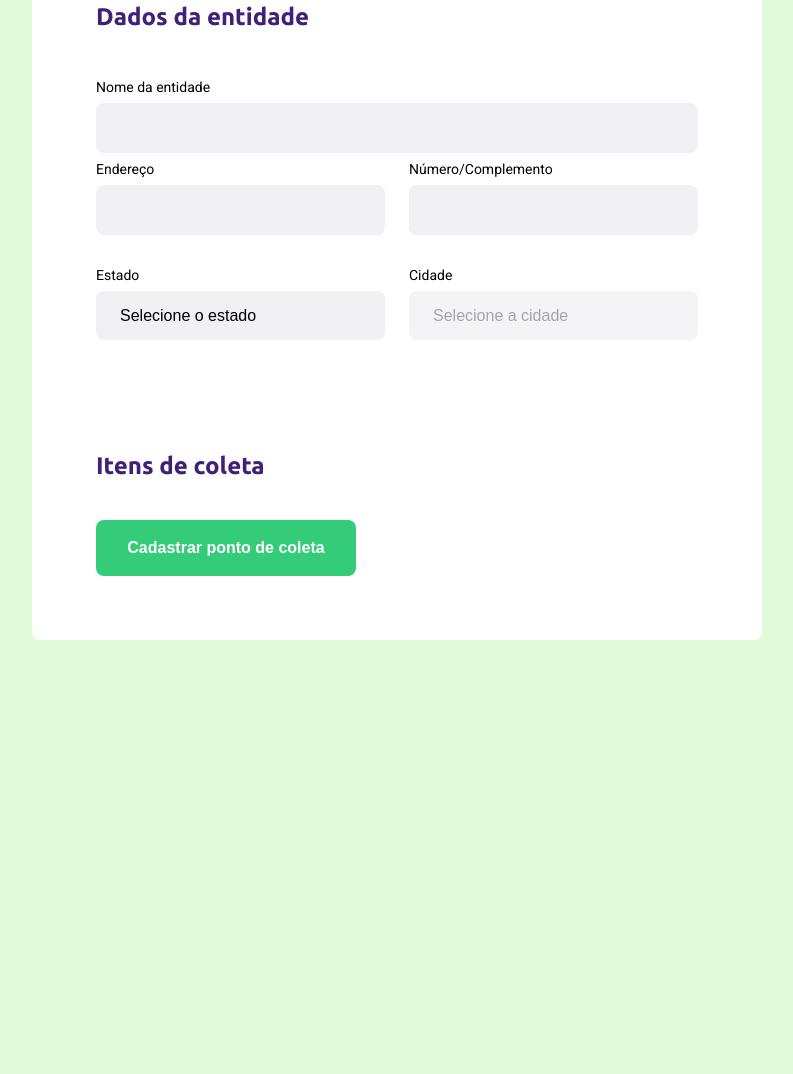
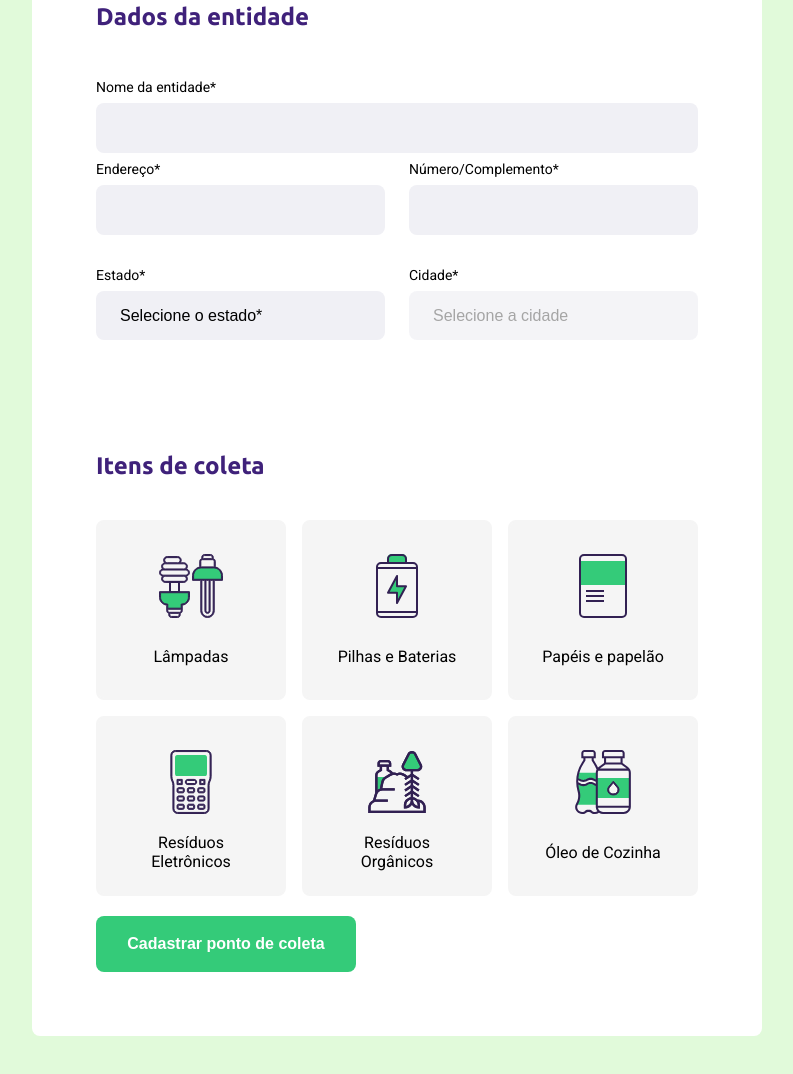
Before and after one commit to rlima-nogueira/Next-Level-Week, a plain HTML site: page create-point.html in a window 1280 px wide. Shown: the part 358-1432 px from the top of the page, without its empty margins (243-1036 px from the left). Before the commit the page ends 1078 px from the top, so only its background shows below. Drawn offline with Linux system fonts and the light colour scheme; no server answers.

Commit message:
página create-point atualizada

```diff
--- a/create-point.html
+++ b/create-point.html
@@ -20,7 +20,7 @@
 
             <!--Cabeçalho SITE-->
             <header>
-                <img src='/assets/icones/logo.svg' alt="Logomarca Ecoleta">
+                <img src='/assets/icones/logo.svg' alt="Logomarca Ecoleta" >
                 <a href="#">
                     <span></span>
                     Voltar para o início
@@ -38,32 +38,32 @@
                     </legend>
 
                     <div class="field">
-                        <label for="name">Nome da entidade</label>
-                        <input type="text" name="name">
+                        <label for="name">Nome da entidade*</label>
+                        <input type="text" name="name" required>
 
                         <div class="field-group">
                             <div class="field">
-                                <label for="address">Endereço</label>
-                                <input type="text" name="address">
+                                <label for="address">Endereço*</label>
+                                <input type="text" name="address" required>
                             </div>
                             <div class="field">
-                                <label for="address2">Número/Complemento</label>
+                                <label for="address2">Número/Complemento*</label>
                                 <input type="text" name="address2">
                             </div>
                         </div>
                         <div class="field-group">
                             <div class="field">
-                                <label for="state">Estado</label>
-                                <select name="uf">
-                                    <option value="">Selecione o estado</option>
+                                <label for="state">Estado*</label>
+                                <select name="uf" required>
+                                    <option value="">Selecione o estado*</option>
                                     <option value="1">Estado</option>
 
                                     <input type="hidden" name="state">
                                 </select>
                             </div>
                             <div class="field">
-                                <label for="city">Cidade</label>
-                                <select name="city" disabled>
+                                <label for="city">Cidade*</label>
+                                <select name="city" disabled required>
                                     <option value="">Selecione a cidade</option>
                                 </select>
                             </div>
@@ -77,6 +77,35 @@
                     <legend>
                         <h2>Itens de coleta</h2>
                     </legend>
+
+                    <div class="items-grid">
+                        <li data-id="1">
+                            <img src="/assets/icones/lampadas.svg" alt="Imagem de uma lâmpada">
+                            <span>Lâmpadas</span>
+                        </li>
+                        <li data-id="2">
+                            <img src="/assets/icones/baterias.svg" alt="Imagem de uma bateria">
+                            <span>Pilhas e Baterias</span>
+                        </li>
+                        <li data-id="3">
+                            <img src="/assets/icones/papeis-papelao.svg" alt="Imagem de papéis">
+                            <span>Papéis e papelão </span>
+                        </li>
+                        <li data-id="4">
+                            <img src="/assets/icones/eletronicos.svg" alt="Imagem de resíduos eletrônicos">
+                            <span>Resíduos Eletrônicos</span>
+                        </li>
+                        <li data-id="5">
+                            <img src="/assets/icones/organicos.svg" alt="Imagem de resíduos orgânicos">
+                            <span>Resíduos Orgânicos</span>
+                        </li>
+                        <li data-id="6">
+                            <img src="/assets/icones/oleo.svg" alt="Imagem de um copo com óleo de cozinha">
+                            <span>Óleo de Cozinha</span>
+                        </li>
+                    </div>
+
+                    <input type="hidden" name="items">
                </fieldset>
 
                <button type="submit">
--- a/scripts/create-point.js
+++ b/scripts/create-point.js
@@ -1,5 +1,5 @@
 
-
+// Função para popular o campo de estados
 function populationUFs (){
     const ufSelect = document.querySelector("[name=uf]");
 
@@ -29,6 +29,9 @@ function getCities(event){
 
     const url = `https://servicodados.ibge.gov.br/api/v1/localidades/estados/${ufValue}/municipios`;
 
+    citySelect.innerHTML = "";
+    citySelect.disabled = `<option value="">Digite sua cidade</option>;`
+
     fetch(url)
         .then(response => response.json()) //função anonima que retorna o json
         .then(cities => { //retorna os estados do json
@@ -48,3 +51,45 @@ document
     .querySelector("[name=uf]")
     //Fica esperando a mudança do campo UF do create-point, com uma arrow function para liberar as cidades
     .addEventListener("change", getCities); //quando mudar, pega a função getCities e execute
+
+//Itens de coleta
+//pegar todos os li's de uma vez só
+const itemsToCollect = document.querySelectorAll(".items-grid li");
+
+for (const item of itemsToCollect){
+    item.addEventListener("click", hadleSelectedItem);
+}
+
+const collectedItems = document.querySelector("input[name=items]");
+let selectedItens = [];
+
+function hadleSelectedItem (event) {
+
+    const itemList = event.target;
+
+    // add ou remove any class with javascript
+    itemList.classList.toggle("selected");
+
+    const itemId = itemList.dataset.id;
+
+    // verificar se existem itens selecionados, se sim, pega os itens selecionados
+    const alreadySelected = selectedItens.findIndex(item => item == itemId);
+    //aqui eu estou fazendo a comparação do item com o itemId, usando arrow function, só vai retornar algo quando item == itemId retornar true
+
+    // se já estiver selecionado
+    if (alreadySelected >= 0 ){
+        //se o item for diferente, ele filtra e tira do array
+        const filteredItems = selectedItens.filter(item => {
+            const itemIsDifferent = item != itemId;
+            return itemIsDifferent;
+        });
+    //atualiza o array sem os itens filtrados
+    selectedItens = filteredItems;
+    }else{
+        //adiciona o item ao array
+        selectedItens.push(itemId);
+    }
+    // atualiza o campo escondido com itens selecionados
+
+    collectedItems.value = selectedItens;
+}
--- a/styles/create-point.css
+++ b/styles/create-point.css
@@ -102,6 +102,50 @@ form .field-group .field + .field{
     margin-left: 24px;
 }
 
+.items-grid {
+    display: grid;
+    grid-template-columns: 1fr 1fr 1fr;
+    gap: 16px;
+    margin-bottom: 20px;
+}
+
+.items-grid li{
+    list-style: none ;
+    background-color: #f5f5f5;
+
+    border-radius: 8px;
+    border: 2px solid #f5f5f5;
+
+    height: 180px;
+
+    padding: 32px 24px 16px;
+
+    display: flex;
+    flex-direction: column;
+    align-items: center;
+    justify-content: space-between;
+
+    text-align: center;
+    cursor: pointer;
+}
+
+.items-grid li span{
+    margin-top: 12px;
+    flex: 1;
+    display: flex;
+    align-items: center;
+}
+
+.items-grid li.selected{
+    background-color: #e0d8fce0;
+    border: 2px solid  rgb(167, 255, 142);
+}
+
+/* Seta só o LI, sem deixar pegar img ou span */
+.items-grid li img,
+.items-grid li span{
+    pointer-events: none;
+}
 
 form button{
     width: 260px;
@@ -118,5 +162,5 @@ form button{
 }
 
 form button:hover{
-    background-color: #65d197;;
+    background-color: #65d197;
 }
```
